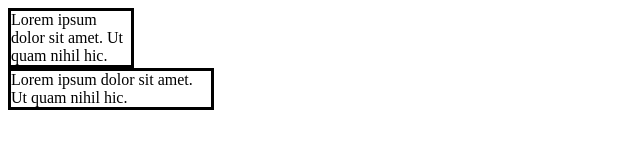
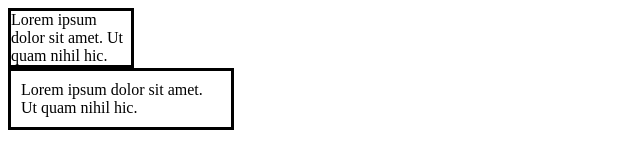
Before and after one commit to knightmoves-schools/026-css-variables-TyDeSotel, a website: page index.html in a window 1280 px wide. Shown: the whole page, without its empty margins (0-640 px from the left). Drawn offline with Linux system fonts and the light colour scheme.

Commit message:
Fix text-padding to padding in CSS

```diff
--- a/index.html
+++ b/index.html
@@ -24,7 +24,7 @@
         .wide-text {
             width: var( --wide-text-size);
             border-style: solid;
-            text-padding: var(--text-padding);
+            padding: var(--text-padding);
 
 
         }
```
